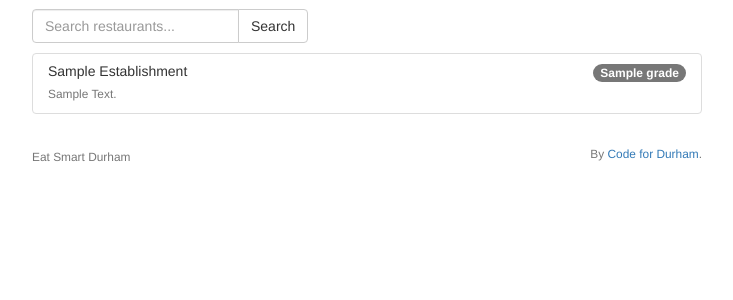
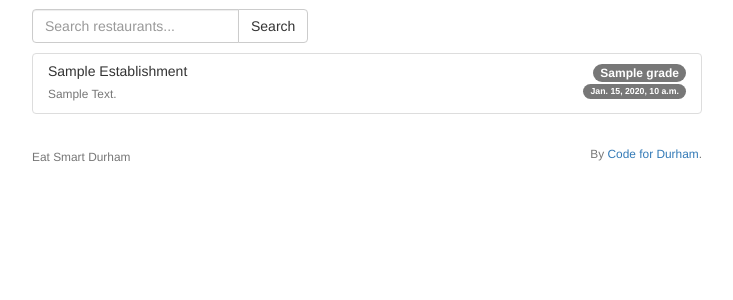
Before and after one commit to codefordurham/food-inspector, a Django app: template eatsmart/templates/inspections/establishment_list.html in a window 1280 px wide. Shown: the part 51-351 px from the top of the page, without its empty margins (258-991 px from the left). Run offline with Django 3.2, Linux system fonts and the light colour scheme; the template is opened without the code that fills it: most values are stand-ins (such as "Sample title", 1, 10 or a date in 2020); some libraries are stand-ins or nearby versions.

Commit message:
Add inspection dates to the basic restaurant list

```diff
--- a/eatsmart/static/css/site.css
+++ b/eatsmart/static/css/site.css
@@ -10,6 +10,9 @@ body > .container {
   margin: 20px 0;
 }
 
+.badge-date {
+ font-size: 62.5%;
+}
 
 /* Everything but the jumbotron gets side spacing for mobile first views */
 .header,
--- a/eatsmart/templates/inspections/establishment_list.html
+++ b/eatsmart/templates/inspections/establishment_list.html
@@ -19,6 +19,7 @@
         <a href="{% url "establishment-detail" establishment.pk %}" class="list-group-item">
             {% if establishment.grade %}<span class="badge">{{ establishment.grade }}</span>{% endif %}
             <h5 class="list-group-item-heading">{{ establishment|lower|titlecase }}</h5>
+			{% if establishment.insp_date %}<span class="badge badge-date">{{ establishment.insp_date }}</span>{% endif %}
             <p class="list-group-item-text"><span class='text-muted small'>{{ establishment.premise_address1|lower|titlecase }}</span></p>
         </a>
         {% endfor %}
--- a/inspections/views.py
+++ b/inspections/views.py
@@ -17,7 +17,8 @@ class EstablishmentList(ListView):
         objects = objects.order_by('premise_name')
         objects = objects.extra(
             select={
-                'grade': "SELECT score_sum FROM inspections_inspection WHERE inspections_inspection.est_id_id = inspections_establishment.id AND inspections_inspection.insp_type = '1' ORDER BY inspections_inspection.insp_date DESC LIMIT 1"
+	    'grade': "SELECT score_sum FROM inspections_inspection WHERE inspections_inspection.est_id_id = inspections_establishment.id AND inspections_inspection.insp_type = '1' ORDER BY inspections_inspection.insp_date DESC LIMIT 1",
+	    'insp_date': "SELECT insp_date FROM inspections_inspection WHERE inspections_inspection.est_id_id = inspections_establishment.id AND inspections_inspection.insp_type = '1' ORDER BY inspections_inspection.insp_date DESC LIMIT 1"
             },
         )
         return objects
```
